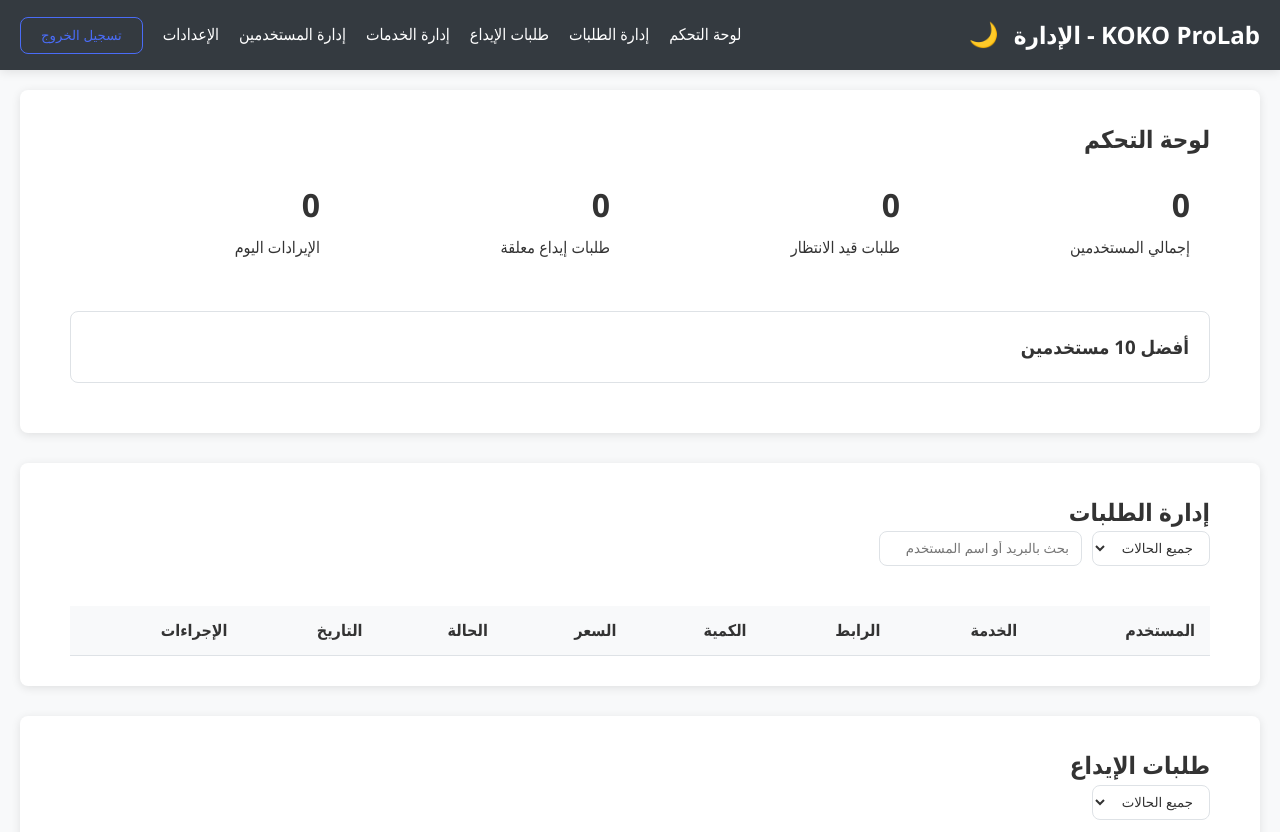
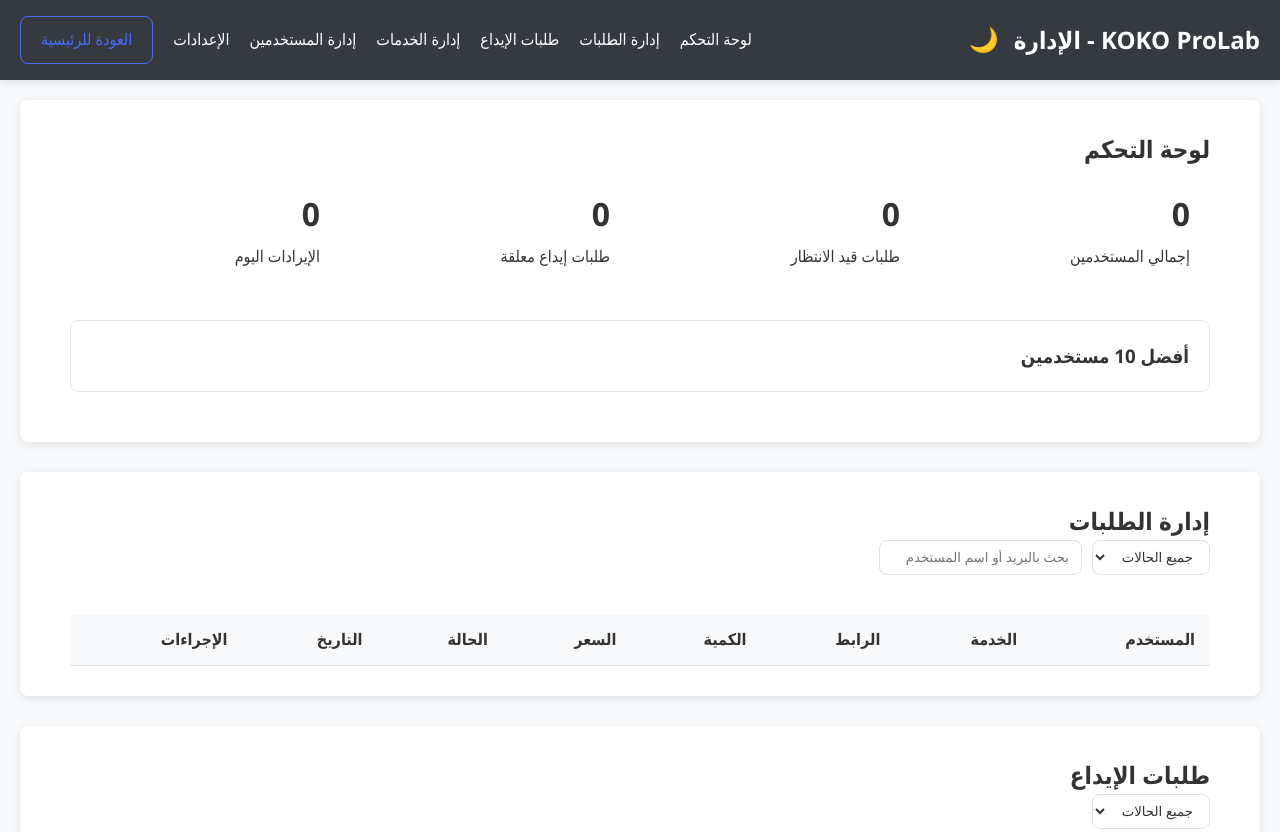
Before and after one commit to KOKO-ProLab/KOKO-ProLab, a plain HTML site: page admin.html in a window 1280 px wide. Shown: the top 832 px of the page. Drawn offline with Linux system fonts and the light colour scheme; no server answers.

Commit message:
Update admin.html

```diff
--- a/admin.html
+++ b/admin.html
@@ -24,7 +24,7 @@
                 <a href="#services-management" class="nav-link">إدارة الخدمات</a>
                 <a href="#users-management" class="nav-link">إدارة المستخدمين</a>
                 <a href="#settings" class="nav-link">الإعدادات</a>
-                <button id="admin-logout-btn" class="btn btn-outline">تسجيل الخروج</button>
+                <a href="index.html" class="btn btn-outline">العودة للرئيسية</a>
             </div>
         </div>
     </nav>
```
